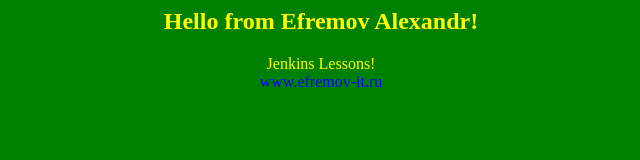
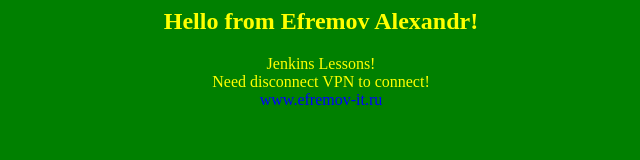
Before and after one commit to Alex8Efremov/app_for_jenkins, a plain HTML site: page index.html in a window 1280 px wide. Shown: the whole page, without its empty margins (319-959 px from the left). Drawn offline with Linux system fonts and the light colour scheme.

Commit message:
Try to connect

```diff
--- a/index.html
+++ b/index.html
@@ -3,6 +3,7 @@
 <center>
 <h2><font color=yellow>Hello from Efremov Alexandr!<font></h2>
 Jenkins Lessons!<br>
+Need disconnect VPN to connect!<br>
 <font color=blue>www.efremov-it.ru</font>
 
 </center>
```
